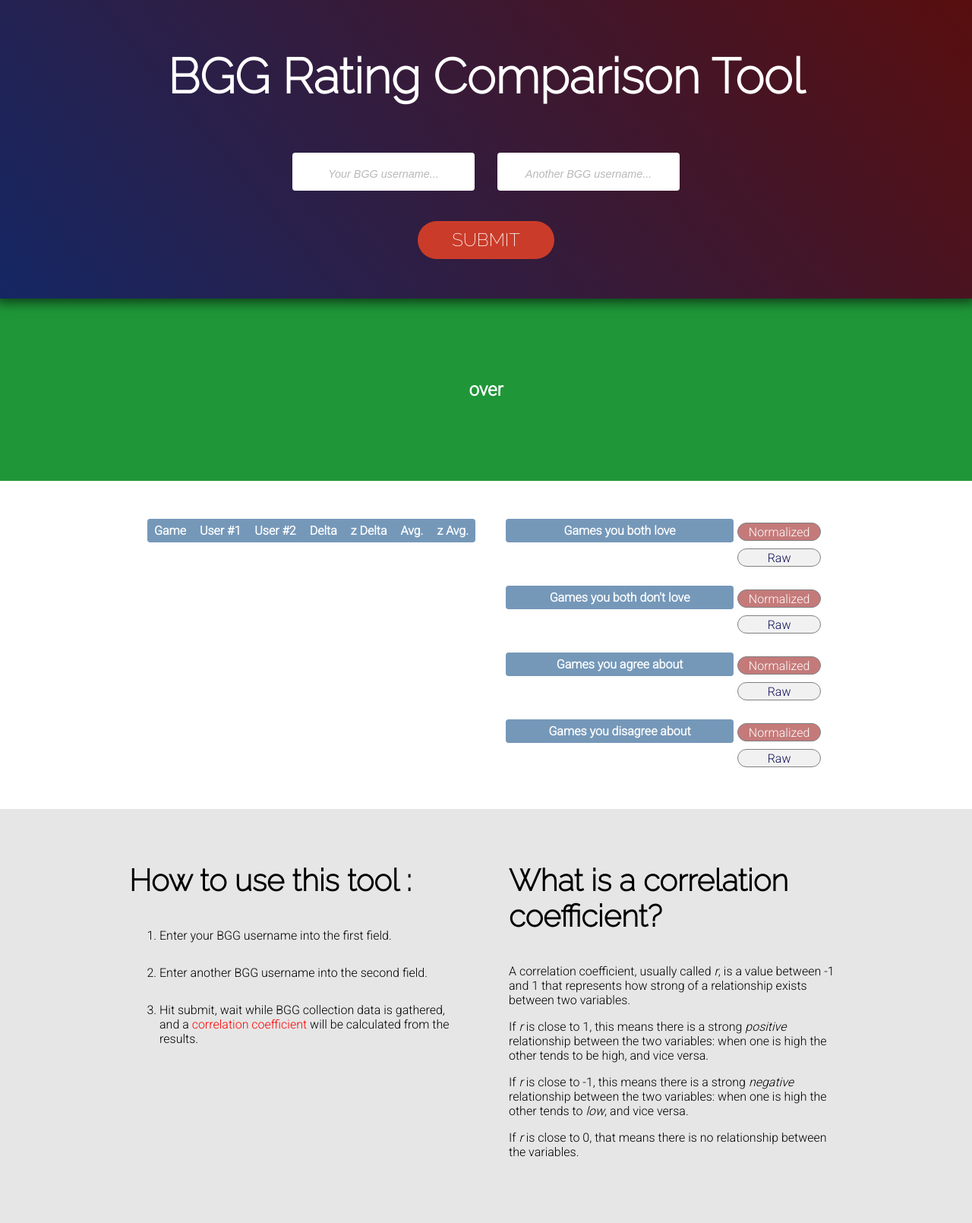
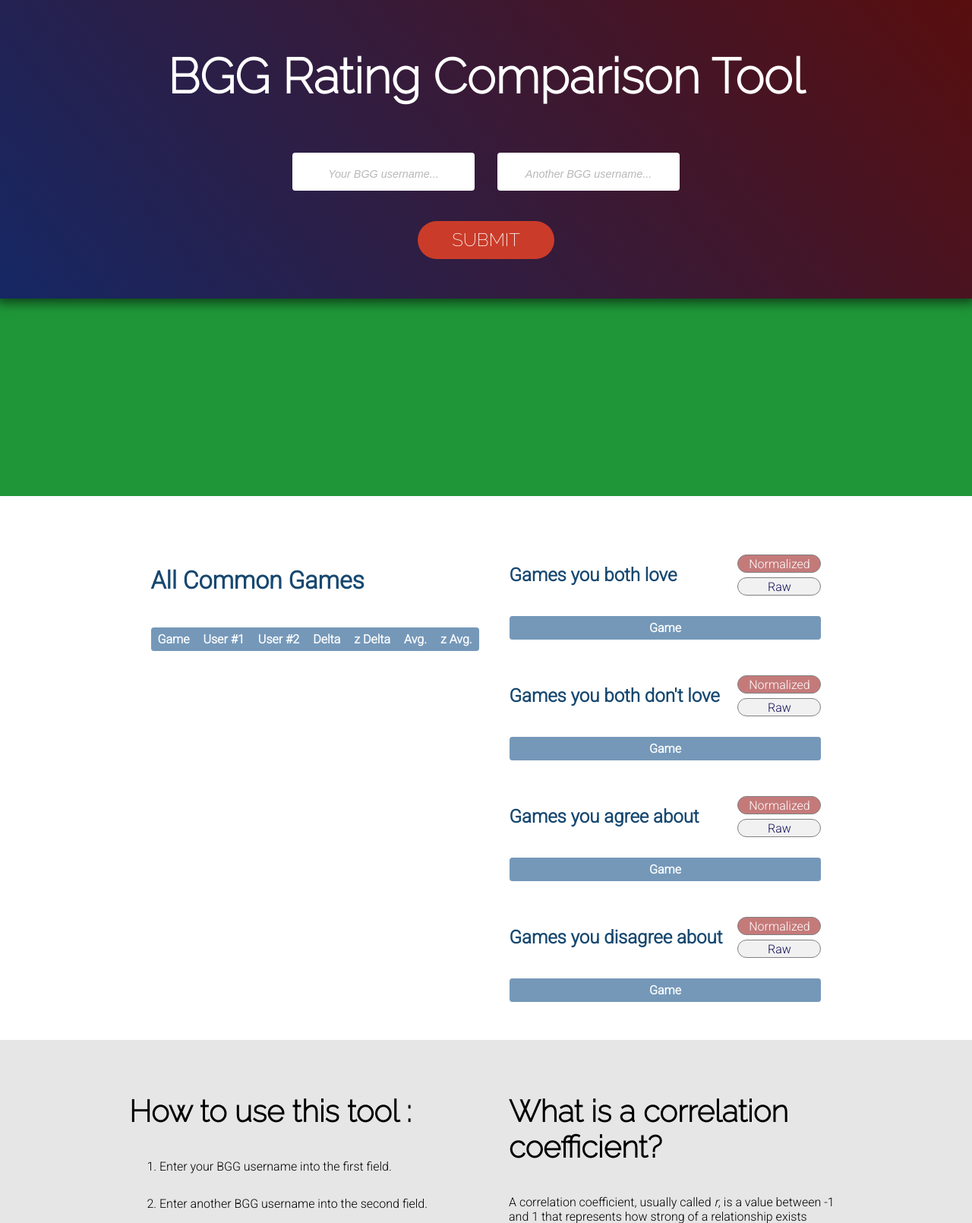
Before and after one commit to j-feigner/BGG-Rating-Tool, a PHP site: page / in a window 1280 px wide. Shown: the top 1610 px of the page at 76% size. Run offline with PHP 8.4, Linux system fonts and the light colour scheme; lists and menus that the app fills with data are empty.

Commit message:
Stat output cleanup

```diff
--- a/css/style.css
+++ b/css/style.css
@@ -171,6 +171,18 @@ input, button {
     font-family: 'Roboto', sans-serif;
 }
 
+#output-container {
+    position: relative;
+}
+
+.output-block.hide {
+    animation: slide-up 2s ease forwards;
+}
+
+.output-block.show {
+    animation: slide-down 2s ease forwards;
+}
+
 #main-output {
     position: relative;
     display: flex;
@@ -180,7 +192,8 @@ input, button {
     background-color: rgb(31, 150, 56);
     text-align: center;
     min-height: 200px;
-    padding: 20px;
+    padding: 30px;
+    gap: 20px;
 }
 
 #main-output.positive {
@@ -204,6 +217,18 @@ input, button {
     margin: 0px;
 }
 
+#coefficient-output {
+    display: flex;
+    flex-direction: row;
+    gap: 50px;
+}
+
+.games-table-container {
+    overflow: auto;
+}
+
+/* Table Output Section */
+
 #stats-output {
     display: flex;
     flex-direction: row;
@@ -217,14 +242,11 @@ input, button {
 
 #games-table,
 #extra-stats table {
-    max-width: 700px;
+    max-width: 100%;
+    table-layout: fixed;
     border-collapse: collapse;
     border-radius: 4px;
     overflow: hidden;
-}
-
-#extra-stats table {
-    width: 300px;
 }
 
 tr:nth-child(odd) {
@@ -267,8 +289,15 @@ tr:hover{
 
 .sub-table-container {
     display: flex;
+    flex-direction: column;
+}
+
+.sub-table-header {
+    display: flex;
     flex-direction: row;
-    align-items: flex-start;
+    justify-content: space-between;
+    align-items: center;
+    gap: 20px;
 }
 
 /* Custom Radio Select */
@@ -276,7 +305,7 @@ tr:hover{
     position: relative;
     width: 110px;
     height: 1.5em;
-    padding: 5px;
+    padding: 3px 0px 3px 0px;
     cursor: pointer;
 }
 
@@ -377,6 +406,24 @@ footer {
 
 /* Animations */
 
+@keyframes slide-down {
+    from {
+        top: -2000px;
+    }
+    to {
+        top: 0px;
+    }
+}
+
+@keyframes slide-up {
+    from {
+        top: 0px;
+    }
+    to {
+        top: -2000px;
+    }
+}
+
 @keyframes fade-in {
     from {
         opacity: 0;
--- a/html/index.html
+++ b/html/index.html
@@ -39,15 +39,18 @@
                 </div>
             </div>
             <div class="output-block">
+                <div id="output-container" class="">
                     <div id="main-output">
                         <h3 id="strength-description"></h3>
+                        <div id="coefficient-output">
                             <h2 id="r-output"></h2>
                             <h2 id="s-output"></h2>
-                    <h5>over</h5>
-                    <h3 id="common-games"></h3>
+                        </div>
+                        <i><h5 id="common-games"></h5></i>
                     </div>
                     <div id="stats-output">
                         <div class="games-table-container">
+                            <h4>All Common Games</h4>
                             <table id="games-table">
                                 <thead>
                                     <tr class="table-headers">
@@ -66,15 +69,8 @@
                         </div>
                         <div id="extra-stats">
                             <div class="sub-table-container">
-                            <table id="love-table">
-                                <thead>
-                                    <tr>
-                                        <th scope="col">Games you both love</th>
-                                    </tr>
-                                </thead>
-                                <tbody>
-                                </tbody>
-                            </table>
+                                <div class="sub-table-header">
+                                    <h5>Games you both love</h5>
                                     <div class="sub-table-options">
                                         <div class="custom-radio">
                                             <input type="radio" name="love-option" value="normal" id="love-normal-input" checked="checked">
@@ -86,16 +82,19 @@
                                         </div>
                                     </div>
                                 </div>
-                        <div class="sub-table-container">
-                            <table id="hate-table">
+                                <table id="love-table">
                                     <thead>
                                         <tr>
-                                        <th scope="col">Games you both don't love</th>
+                                            <th scope="col">Game</th>
                                         </tr>
                                     </thead>
                                     <tbody>
                                     </tbody>
                                 </table>
+                            </div>
+                            <div class="sub-table-container">
+                                <div class="sub-table-header">
+                                    <h5>Games you both don't love</h5>
                                     <div class="sub-table-options">
                                         <div class="custom-radio">
                                             <input type="radio" name="hate-option" value="normal" id="hate-normal-input" checked="checked">
@@ -107,16 +106,19 @@
                                         </div>
                                     </div>
                                 </div>
-                        <div class="sub-table-container">
-                            <table id="agree-table">
+                                <table id="hate-table">
                                     <thead>
                                         <tr>
-                                        <th scope="col">Games you agree about</th>
+                                            <th scope="col">Game</th>
                                         </tr>
                                     </thead>
                                     <tbody>
                                     </tbody>
                                 </table>
+                            </div>
+                            <div class="sub-table-container">
+                                <div class="sub-table-header">
+                                    <h5>Games you agree about</h5>
                                     <div class="sub-table-options">
                                         <div class="custom-radio">
                                             <input type="radio" name="agree-option" value="normal" id="agree-normal-input" checked="checked">
@@ -128,16 +130,19 @@
                                         </div>
                                     </div>
                                 </div>
-                        <div class="sub-table-container">
-                            <table id="disagree-table">
+                                <table id="agree-table">
                                     <thead>
                                         <tr>
-                                        <th scope="col">Games you disagree about</th>
+                                            <th scope="col">Game</th>
                                         </tr>
                                     </thead>
                                     <tbody>
                                     </tbody>
                                 </table>
+                            </div>
+                            <div class="sub-table-container">
+                                <div class="sub-table-header">
+                                    <h5>Games you disagree about</h5>
                                     <div class="sub-table-options">
                                         <div class="custom-radio">
                                             <input type="radio" name="disagree-option" value="normal" id="disagree-normal-input" checked="checked">
@@ -147,6 +152,17 @@
                                             <input type="radio" name="disagree-option" value="raw" id="disagree-raw-input">
                                             <label for="disagree-raw-input">Raw</label>
                                         </div>
+                                    </div>
+                                </div>
+                                <table id="disagree-table">
+                                    <thead>
+                                        <tr>
+                                            <th scope="col">Game</th>
+                                        </tr>
+                                    </thead>
+                                    <tbody>
+                                    </tbody>
+                                </table>
                             </div>
                         </div>
                     </div>
--- a/js/script.js
+++ b/js/script.js
@@ -1,11 +1,8 @@
-var REQUEST_MAX = 10;
-
 window.onload = main;
-
-var LOADING_STRING = "Fetching rating data. This can take some time with large collections...";
 
 var table = document.querySelector("#games-table tbody");
 
+var outputBlock = document.querySelector(".output-block");
 var output = document.querySelector("#main-output");
 
 function main() {
@@ -132,29 +129,20 @@ function mergeRatings(user1, user2) {
     return output;
 }
 
-// Parses Geek Average ratings object to standardized format {game: {rating1: , rating2: }}
-// and drops any games with insufficient geek rating (geek == 0)
+// Parses Geek Average ratings object to standardized user format {game: {user: rating},...}
+// Also drops any games with insufficient geek rating (geek == 0)
 function filterGeek(ratings) {
     var output = {};
     for(game in ratings) {
-        // Skip any games with a 0 geek rating
-        if(ratings[game].geek == 0) {
+        // Skip any game with a 0 geek rating
+        if(ratings[game].geek === 0) {
             continue;
         }
         output[game] = {
-            "rating1": ratings[game].user,
-            "rating2": ratings[game].geek
+            "user": ratings[game].geek
         }
     }
     return output;
-}
-
-// Appends delta value to standardized ratings object
-function addDeltas(ratings) {
-    for(game in ratings) {
-        var delta = ratings[game].rating1 - ratings[game].rating2;
-        ratings[game]["delta"] = delta;
-    }
 }
 
 function addZValues(userRatings) {
@@ -197,8 +185,8 @@ function compareUsers(users) {
     // Calculate correlation coefficient from ratings data
     .then(ratingsData => {
         ratingsData.map(ratingSet => addZValues(ratingSet));
-        var merged_ratings = mergeRatings(ratingsData[0], ratingsData[1]);
-        outputRatings(merged_ratings, "userCompare");
+        var mergedRatings = mergeRatings(ratingsData[0], ratingsData[1]);
+        outputRatings(mergedRatings, "userCompare");
     })
 }
 
@@ -207,13 +195,19 @@ function compareAverage(user) {
     .then(xmlDataSet => {
         toggleLoading();
         var ratings = parseCollection(xmlDataSet, ["user", "geek"]);
-        outputRatings(filterGeek(ratings), "geekCompare");
+        var filteredGeekRatings = filterGeek(ratings);
+        addZValues(ratings);
+        addZValues(filteredGeekRatings);
+        var mergedRatings = mergeRatings(ratings, filteredGeekRatings);
+        outputRatings(mergedRatings, "geekCompare");
     })
 }
 
 // Expects merged ratings object or user+geek object depending on mode
 // Calculates coefficient, adds deltas, and outputs to table
 function outputRatings(ratings, mode) {
+    document.querySelector(".output-block").classList.remove("hidden");
+
     // Get correlation coefficient
     var l1 = Object.values(ratings).map(ratingSet => ratingSet.rating1);
     var l2 = Object.values(ratings).map(ratingSet => ratingSet.rating2);
@@ -239,9 +233,9 @@ function outputRatings(ratings, mode) {
     // Output to tables
     extraStats(ratings);
     fillMainTable(table, ratings);
-    output.querySelector("#common-games").innerHTML = Object.keys(ratings).length + " games";
+    output.querySelector("#common-games").innerHTML = Object.keys(ratings).length + " common games";
     output.querySelector("#r-output").innerHTML = "r = " + r.toFixed(3);
-    output.querySelector("#s-output").innerHTML = "s = " + s.toFixed(3);
+    output.querySelector("#s-output").innerHTML = "r<sub>s</sub> = " + s.toFixed(3);
 }
 
 // Toggles appropriate classes for loading elements to show/hide
```
Lines whose indentation alone changed are shown as unchanged.
